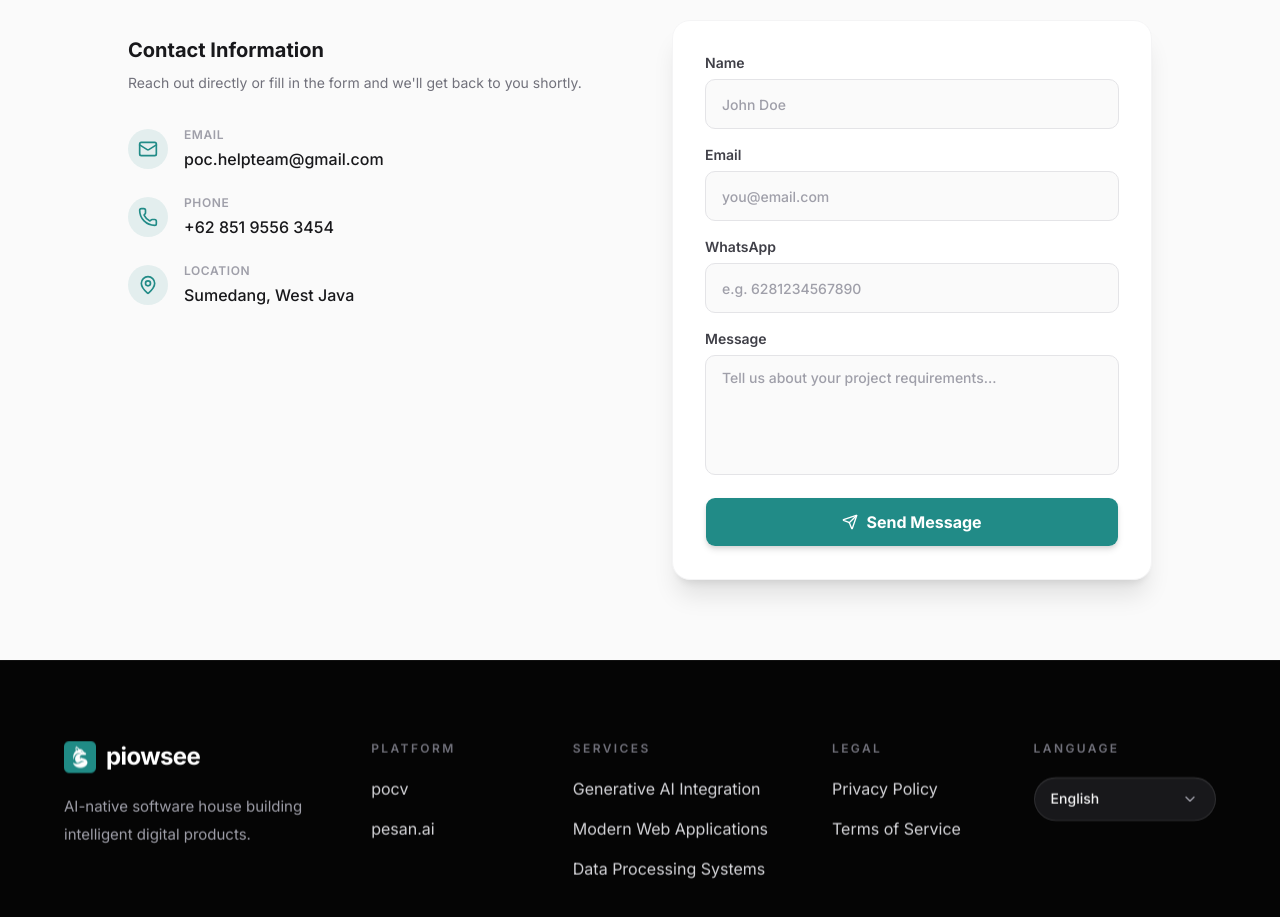
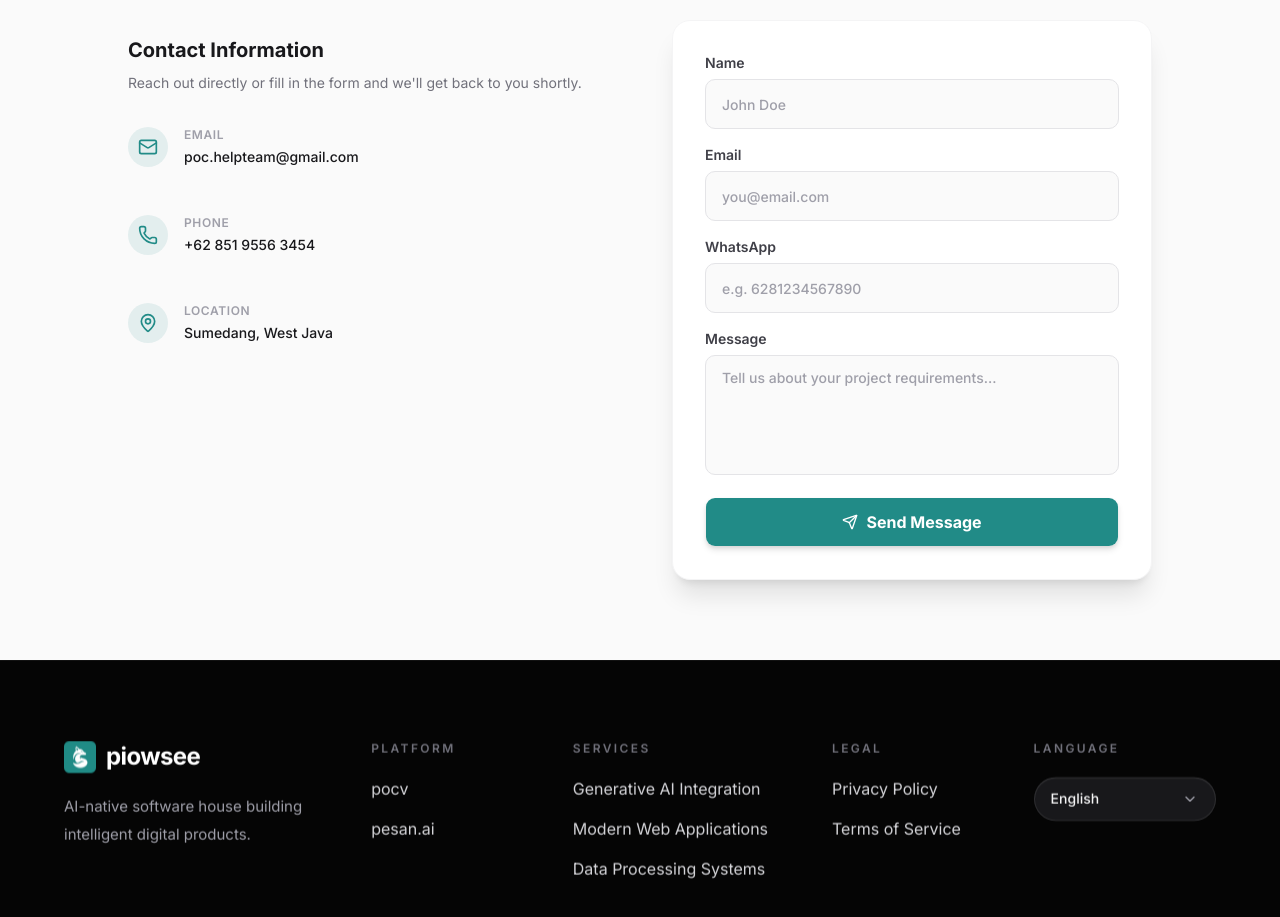
Before and after one commit to piowsee/piowsee, a Next.js app: page / in a window 1280 px wide. Shown: the part 5420-6337 px from the top of the page. Built offline with nearby package versions, Linux system fonts and the light colour scheme.

Commit message:
fix: Fixed some components for mobile view

```diff
--- a/src/components/AvatarCarousel.tsx
+++ b/src/components/AvatarCarousel.tsx
@@ -63,7 +63,7 @@ export function AvatarCarousel({
               onClick={() => setActiveIndex(tIdx)}
               variant="ghost"
               className={cn(
-                "absolute rounded-full overflow-hidden transition-all duration-500 ease-out cursor-pointer shrink-0 p-0 w-24 h-24 md:w-28 md:h-28",
+                "absolute rounded-full overflow-hidden transition-all duration-500 ease-out cursor-pointer shrink-0 p-0 w-20 h-20 md:w-28 md:h-28",
                 isActive
                   ? "ring-4 ring-brand ring-offset-4 ring-offset-zinc-50"
                   : "grayscale",
--- a/src/components/Header.tsx
+++ b/src/components/Header.tsx
@@ -72,7 +72,7 @@ export function Header() {
       className={cn(
         "fixed left-1/2 z-50 w-[calc(100%-2rem)] max-w-7xl -translate-x-1/2 rounded-full transition-all duration-300 ease-out",
         isScrolled
-          ? "top-4 bg-white/60 backdrop-blur-xl shadow-lg py-3"
+          ? "top-4 bg-white/80 backdrop-blur-xl shadow-lg py-3"
           : "top-0 bg-transparent backdrop-blur-0 shadow-none py-5"
       )}
     >
@@ -144,7 +144,9 @@ export function Header() {
           onClick={() => setMenuOpen(!menuOpen)}
           className={cn(
             "lg:hidden cursor-pointer",
-            isScrolled ? "text-black" : "text-white"
+            isScrolled
+              ? "text-black"
+              : "text-white"
           )}
         >
           <svg
@@ -171,22 +173,24 @@ export function Header() {
         </Button>
       </div>
 
-      {/* Mobile Menu */}
+      {/* Mobile Menu — floats below the header pill */}
       <div
         ref={menuRef}
         className={cn(
-          "lg:hidden transition-all duration-300 overflow-hidden",
-          menuOpen ? "max-h-125" : "max-h-0"
+          "lg:hidden absolute top-full left-0 right-0 mt-3 transition-all duration-300 ease-out",
+          menuOpen
+            ? "opacity-100 pointer-events-auto translate-y-0"
+            : "opacity-0 pointer-events-none -translate-y-2"
         )}
       >
-        <div className="w-full mt-4 bg-white border-t border-gray-200">
-          <div className="px-6 py-8 flex flex-col gap-7 items-center text-center">
+        <div className="bg-white/95 rounded-2xl shadow-xl border border-zinc-100 overflow-hidden">
+          <div className="px-6 py-8 flex flex-col gap-6 items-center text-center">
             {navLinks.map((link) => (
               <Link
                 key={link.name}
                 href={link.href}
                 onClick={(e) => handleMobileNavClick(e, link.href)}
-                className="text-gray-900 text-[17px] font-medium"
+                className="text-gray-900 text-[17px] font-medium hover:text-brand transition-colors"
               >
                 {link.name}
               </Link>
--- a/src/components/sections/ContactSection.tsx
+++ b/src/components/sections/ContactSection.tsx
@@ -203,56 +203,56 @@ export function ContactSection() {
               </p>
             </div>
 
-            <div className="space-y-6">
-              <div className="flex items-start gap-4">
-                <div className="w-10 h-10 rounded-full bg-brand/10 flex items-center justify-center flex-shrink-0 mt-0.5">
+            <div className="flex flex-row gap-4 sm:gap-6 lg:flex-col lg:space-y-6">
+              <div className="flex flex-col items-center gap-2 text-center flex-1 min-w-0 lg:flex-row lg:items-start lg:gap-4 lg:text-left">
+                <div className="w-10 h-10 rounded-full bg-brand/10 flex items-center justify-center flex-shrink-0">
                   <Mail className="w-5 h-5 text-brand" />
                 </div>
-                <div>
-                  <p className="text-xs font-semibold text-zinc-400 uppercase tracking-wider mb-1">
+                <div className="min-w-0">
+                  <p className="text-xs font-semibold text-zinc-400 uppercase tracking-wider mb-1 hidden lg:block">
                     Email
                   </p>
                   <a
                     href="mailto:poc.helpteam@gmail.com"
-                    className="text-zinc-900 font-medium hover:text-brand transition"
+                    className="text-zinc-900 font-medium hover:text-brand transition text-xs lg:text-sm block truncate"
                   >
                     poc.helpteam@gmail.com
                   </a>
                 </div>
               </div>
 
-              <div className="flex items-start gap-4">
-                <div className="w-10 h-10 rounded-full bg-brand/10 flex items-center justify-center flex-shrink-0 mt-0.5">
+              <div className="flex flex-col items-center gap-2 text-center flex-1 min-w-0 lg:flex-row lg:items-start lg:gap-4 lg:text-left">
+                <div className="w-10 h-10 rounded-full bg-brand/10 flex items-center justify-center flex-shrink-0">
                   <Phone className="w-5 h-5 text-brand" />
                 </div>
-                <div>
-                  <p className="text-xs font-semibold text-zinc-400 uppercase tracking-wider mb-1">
+                <div className="min-w-0">
+                  <p className="text-xs font-semibold text-zinc-400 uppercase tracking-wider mb-1 hidden lg:block">
                     Phone
                   </p>
                   <a
                     href="https://wa.me/6285195563454"
                     target="_blank"
                     rel="noopener noreferrer"
-                    className="text-zinc-900 font-medium hover:text-brand transition"
+                    className="text-zinc-900 font-medium hover:text-brand transition text-xs lg:text-sm block truncate"
                   >
                     +62 851 9556 3454
                   </a>
                 </div>
               </div>
 
-              <div className="flex items-start gap-4">
-                <div className="w-10 h-10 rounded-full bg-brand/10 flex items-center justify-center flex-shrink-0 mt-0.5">
+              <div className="flex flex-col items-center gap-2 text-center flex-1 min-w-0 lg:flex-row lg:items-start lg:gap-4 lg:text-left">
+                <div className="w-10 h-10 rounded-full bg-brand/10 flex items-center justify-center flex-shrink-0">
                   <MapPin className="w-5 h-5 text-brand" />
                 </div>
-                <div>
-                  <p className="text-xs font-semibold text-zinc-400 uppercase tracking-wider mb-1">
+                <div className="min-w-0">
+                  <p className="text-xs font-semibold text-zinc-400 uppercase tracking-wider mb-1 hidden lg:block">
                     Location
                   </p>
                   <a
                     href="https://www.google.com/maps/search/?api=1&query=Sumedang%2C+West+Java"
                     target="_blank"
                     rel="noopener noreferrer"
-                    className="text-zinc-900 font-medium hover:text-brand transition"
+                    className="text-zinc-900 font-medium hover:text-brand transition text-xs lg:text-sm block truncate"
                   >
                     Sumedang, West Java
                   </a>
```
